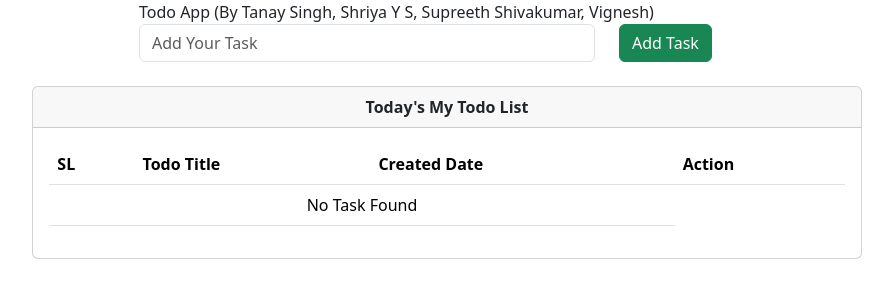
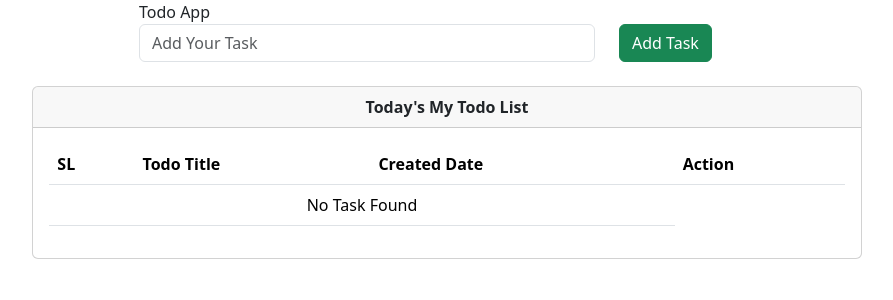
Before and after one commit to anupamakpatil/Deploying-Web-App-on-AWS, a Flask app: page / in a window 1280 px wide. Shown: the top 300 px of the page, without its empty margins (193-1086 px from the left). Run offline with Flask 3, Linux system fonts and the light colour scheme; data that the repository does not hold is empty; some libraries are stand-ins or nearby versions.

Commit message:
Update index.html

```diff
--- a/templates/index.html
+++ b/templates/index.html
@@ -6,7 +6,7 @@
         <div class="container-fluid">
             <div class="row">
                 <div class="col-lg-6 offset-lg-3">
-                    <div class="header-text">Todo App (By Tanay Singh, Shriya Y S, Supreeth Shivakumar, Vignesh)</div>
+                    <div class="header-text">Todo App</div>
 
                     {% with messages = get_flashed_messages() %}
                       {% if messages %}
```
